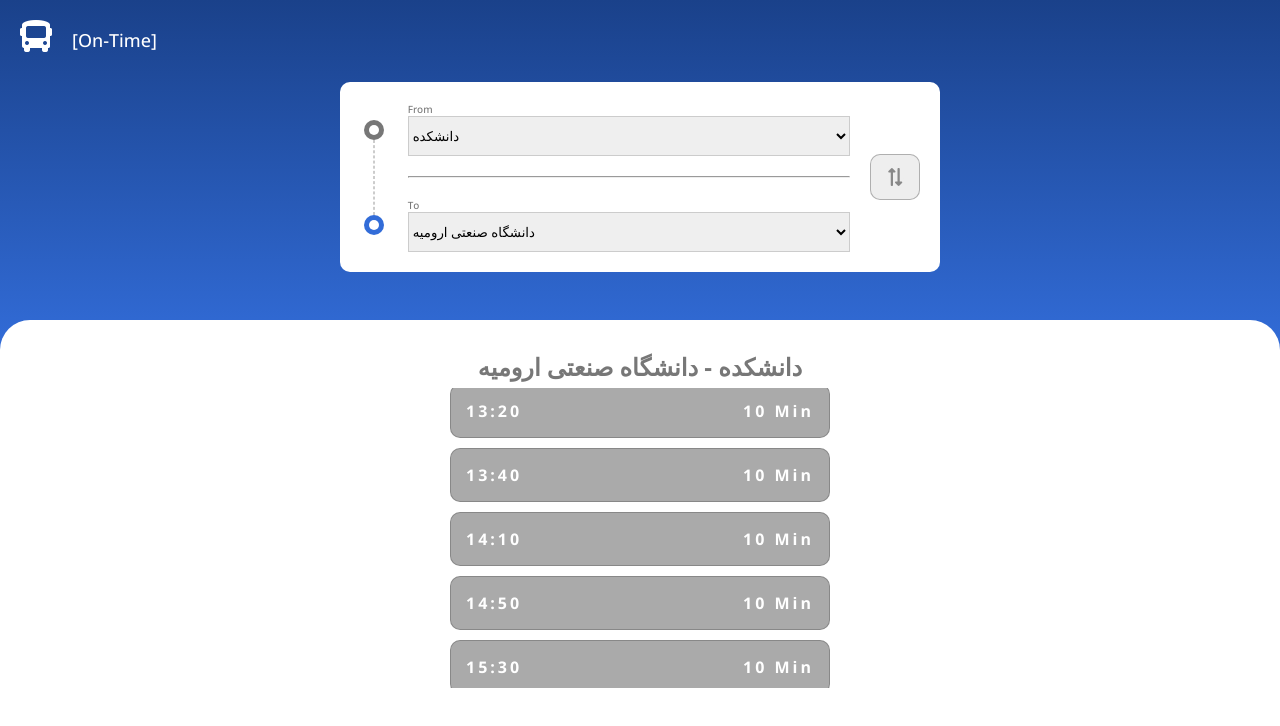
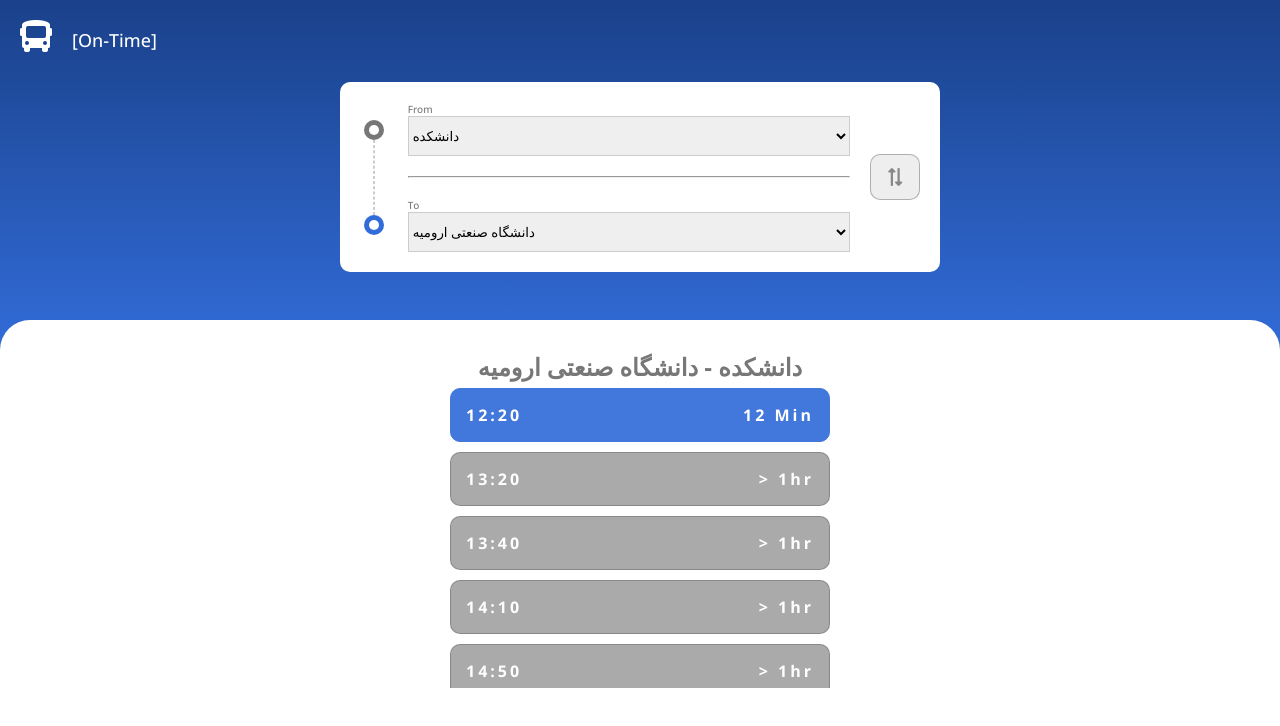
Before and after one commit to mohsenfaraj/on-time, a React (Vite) app: page / in a window 1280 px wide. Shown: the top 726 px of the page. Built offline with nearby package versions, Linux system fonts and the light colour scheme.

Commit message:
add remaning time and fix autoscroll

```diff
--- a/src/App.jsx
+++ b/src/App.jsx
@@ -1,17 +1,14 @@
 import { useState, useEffect, useMemo, useRef } from "react";
 import tinycolor from "tinycolor2";
 import Timer from "./timer";
-import AddSet from "./addSet";
 import "./style.css";
 let autoupdate = true;
 
 function App() {
   const timer = useRef();
   const [times, setTimes] = useState([]);
+  const [currentTime, setCurrentTime] = useState(new Date());
   const [activeTimer, setactiveTimer] = useState();
-  const [addSetWindow, setAddSetWindow] = useState(false);
-  const [editWindow, setEditWindow] = useState(false);
-  const [remaining, setRemaining] = useState(0);
   const [repos, setrepos] = useState(["UUTBusTimes.json"]);
   const [origins, setorigins] = useState([]);
   const [origin, setorigin] = useState();
@@ -74,52 +71,17 @@ function App() {
     newTimes[activeTimer] = timeset;
     setTimes(newTimes);
   }
-
-  function remainingTime() {
-    const today = new Date();
-    const hour = today.getHours();
-    const min = today.getMinutes();
-    const second = today.getSeconds();
-    const [target, index] = closestTime(hour, min);
-    if (target == -1) {
-      return [-1, -1];
-    } else {
-      const [targetHour, targetMin] = target.split(":");
-      const remainingTime =
-        (targetHour * 60 + parseInt(targetMin) - hour * 60 - parseInt(min)) *
-          60 -
-        second;
-      return [remainingTime, index];
-    }
-  }
-
-  function closestTime(hour, min) {
-    const timeList = times[activeTimer].times;
-    const total = hour * 60 + parseInt(min);
-    for (let i = 0; i < timeList.length; i++) {
-      const [targetHour, targetMin] = timeList[i].split(":");
-      const target = targetHour * 60 + parseInt(targetMin);
-      if (total < target) {
-        return [timeList[i], i];
-      } else if (total == target && i < timeList.length - 1) {
-        return [timeList[i + 1], i + 1];
-      } else if (i == timeList.length && total < target) {
-        return [timeList[i], i];
-      }
-    }
-    return [-1, -1];
-  }
   // fetch data from local storage on first render
   useMemo(async () => {
-    const data = JSON.parse(localStorage.getItem("ontime-data"));
-    if (data && data.length > 0) {
-      setTimes(data);
-      setactiveTimer(0);
-    } else {
-      const times2 = await getTimes();
-      setTimes(times2.times);
-      setactiveTimer(0);
-    }
+    // const data = JSON.parse(localStorage.getItem("ontime-data"));
+    // if (data && data.length > 0) {
+    //   setTimes(data);
+    //   setactiveTimer(0);
+    // } else {
+    const times2 = await getTimes();
+    setTimes(times2.times);
+    setactiveTimer(0);
+    // }
   }, []);
 
   // if times has changed , save it to local storage
@@ -160,7 +122,7 @@ function App() {
   // if active tier is changed , reset timer and recalculate based on times
   useEffect(() => {
     if (times.length == 0) return;
-    setRemaining(remainingTime());
+    setCurrentTime(new Date());
     // set primary color:
     document.documentElement.style.setProperty(
       "--primary",
@@ -171,28 +133,15 @@ function App() {
       "--secondary",
       tinycolor(times[activeTimer].color).darken(20)
     );
+
     timer.current = setInterval(() => {
-      setRemaining(remainingTime());
+      setCurrentTime(new Date());
     }, 1000 * 60);
 
     return () => {
       clearInterval(timer.current);
     };
   }, [activeTimer]);
-
-  let modal = "";
-  if (addSetWindow) {
-    modal = <AddSet close={closeModal} addNewSet={addNewSet} mode="add" />;
-  } else if (editWindow) {
-    modal = (
-      <AddSet
-        close={closeModal}
-        updateSet={updateSet}
-        updating={times[activeTimer]}
-        mode="update"
-      />
-    );
-  }
 
   if (times.length > 0) {
     return (
@@ -249,12 +198,7 @@ function App() {
           </div>
         </div>
         <div className="container">
-          <Timer
-            timer={times[activeTimer]}
-            remaining={remaining[0]}
-            timeIndex={remaining[1]}
-          />
-          {modal}
+          <Timer timer={times[activeTimer]} current={currentTime} />
         </div>
       </div>
     );
--- a/src/style.css
+++ b/src/style.css
@@ -168,6 +168,7 @@ input[type="button"]:disabled {
   color: #777;
 }
 .timesContainer {
+  position: relative;
   max-width: 400px;
   margin: 0 auto;
   height: 300px;
--- a/src/timer.jsx
+++ b/src/timer.jsx
@@ -1,32 +1,75 @@
-import { useEffect, useRef } from "react";
+import { useEffect, useRef, useState } from "react";
 
-function Timer(props) {
+function Timer({ timer, current }) {
+  const [remaining, setRemaining] = useState(0);
+  const [timeIndex, setTimeIndex] = useState();
+
+  function closestTime(hour, min) {
+    const timeList = timer.times;
+    const total = hour * 60 + parseInt(min);
+    for (let i = 0; i < timeList.length; i++) {
+      const [targetHour, targetMin] = timeList[i].split(":");
+      const target = targetHour * 60 + parseInt(targetMin);
+      if (total < target) {
+        return [timeList[i], i];
+      } else if (total == target && i < timeList.length - 1) {
+        return [timeList[i + 1], i + 1];
+      } else if (i == timeList.length && total < target) {
+        return [timeList[i], i];
+      }
+    }
+    return [-1, -1];
+  }
+
+  function remainingTime(time) {
+    let [hour, min] = time.split(":");
+    hour = parseInt(hour);
+    min = parseInt(min);
+    const currentInt = current.getHours() * 60 + current.getMinutes();
+    const target = hour * 60 + min;
+    if (currentInt >= target) return "PASS";
+    const remainingTime = target - currentInt;
+    if (remainingTime / 60 > 1) {
+      return "> 1hr";
+    } else if (remainingTime < 1) {
+      return "< 1Min";
+    } else {
+      return remainingTime + " Min";
+    }
+  }
+
   const activebox = useRef();
   const timebox = useRef();
 
   useEffect(() => {
+    const [target, index] = closestTime(
+      current.getHours(),
+      current.getMinutes()
+    );
+    setTimeIndex(index);
     // scroll to active timer
     if (activebox.current) {
+      // console.log(activebox.current.offsetParent);
       timebox.current.scrollTo(0, activebox.current.offsetTop);
     } else {
       timebox.current.scrollTo(0, 0);
     }
   });
-  const times = props.timer.times.map((time, index) => (
+  const times = timer.times.map((time, index) => (
     <li key={time.toString()}>
       <div
-        className={index === props.timeIndex ? "active timebox" : "timebox"}
-        ref={index === props.timeIndex ? activebox : null}
+        className={index === timeIndex ? "active timebox" : "timebox"}
+        ref={index === timeIndex ? activebox : null}
       >
         <span>{time}</span>
-        <span>10 Min</span>
+        <span>{remainingTime(time)}</span>
       </div>
     </li>
   ));
   return (
     <>
       <h2>
-        {props.timer.origin} - {props.timer.destiny}
+        {timer.origin} - {timer.destiny}
       </h2>
       <div className="timesContainer" ref={timebox}>
         <ul>{times}</ul>
```
